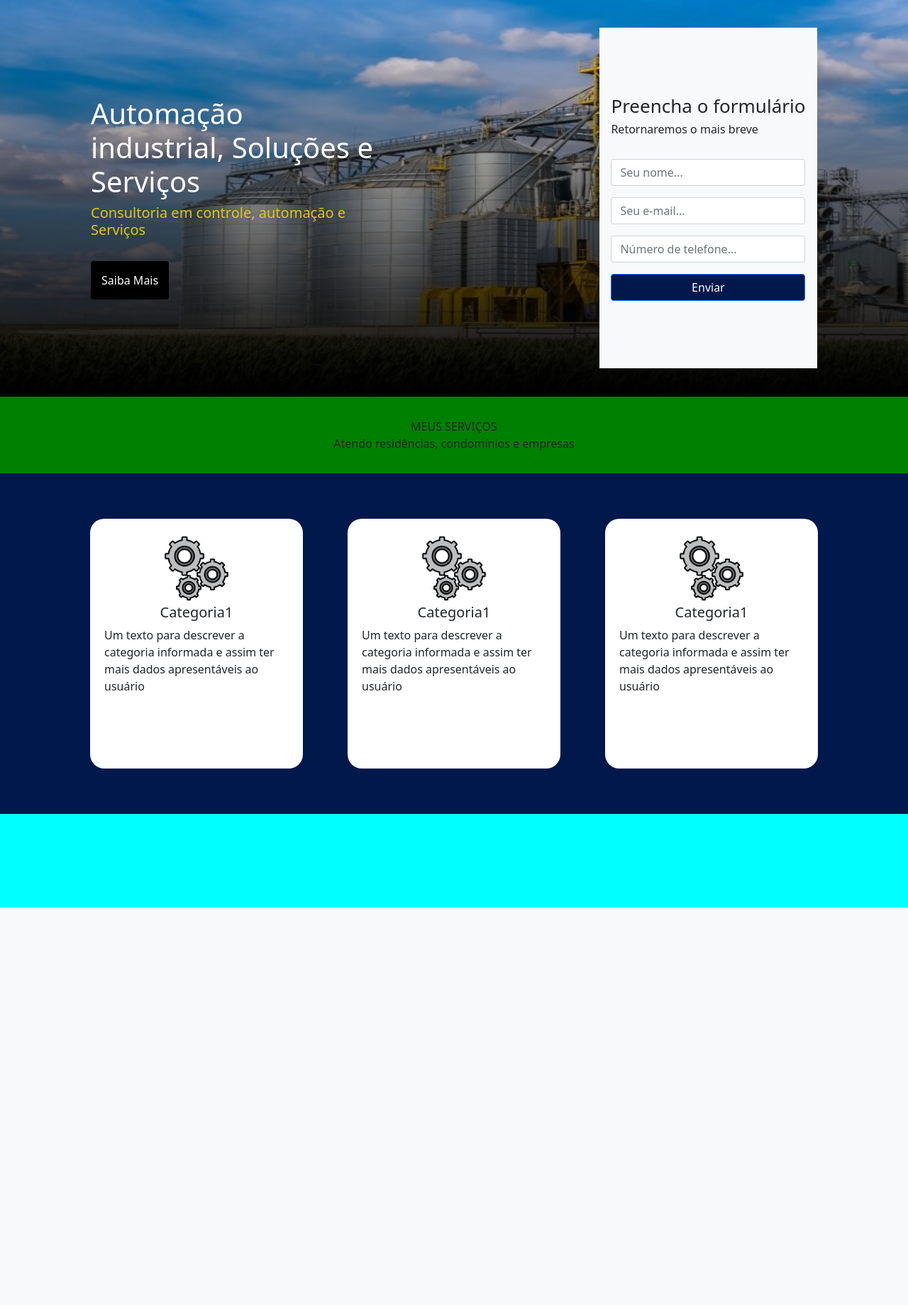
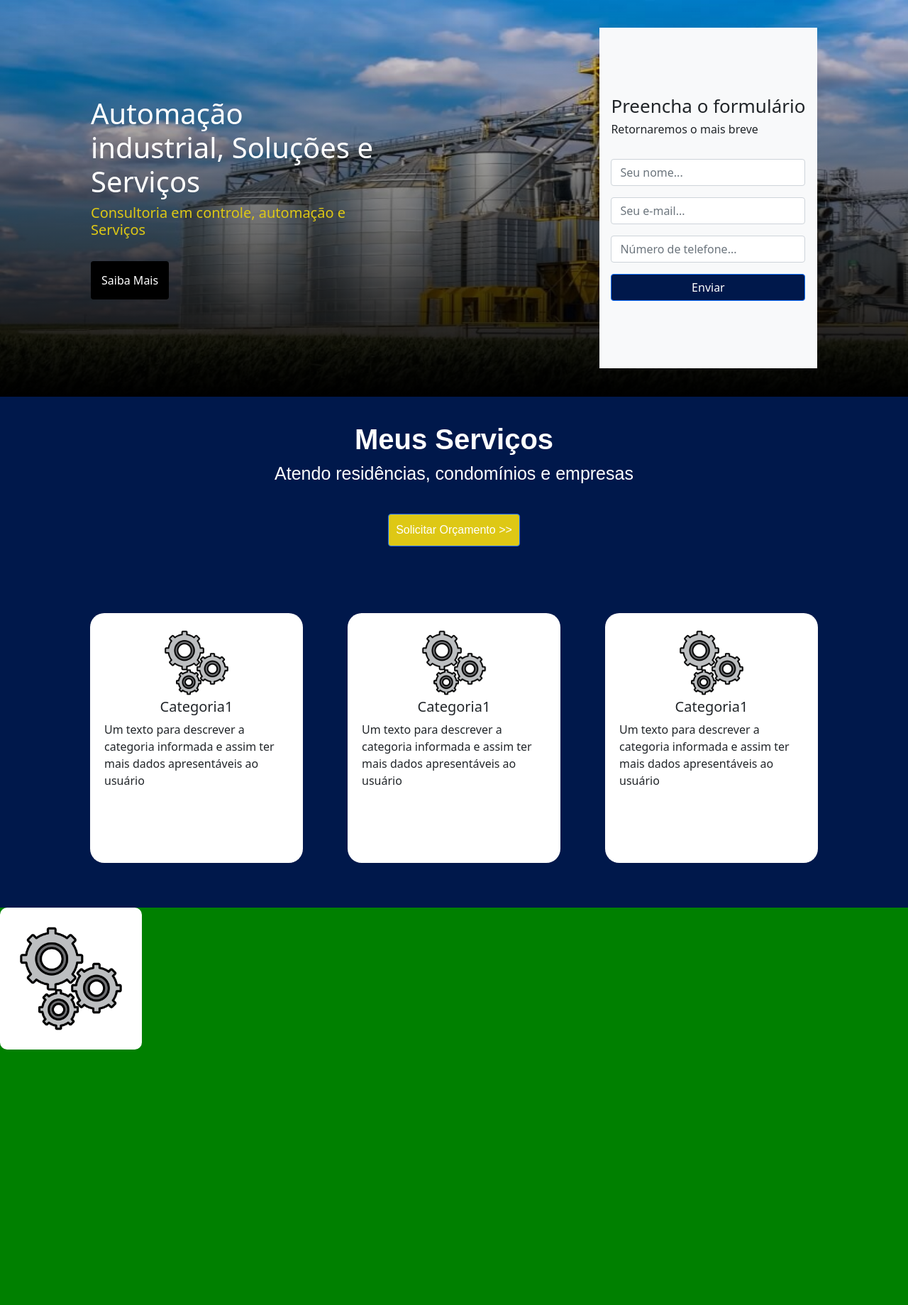
Before and after one commit to ToniRoberto/PortalJhonnTec, a PHP site: page / in a window 1280 px wide. Shown: the part 127-1966 px from the top of the page at 71% size. Before the commit the page ends 1406 px from the top, so only its background shows below. Run offline with PHP 8.4, Linux system fonts and the light colour scheme.

Commit message:
novaAtualizacao

```diff
--- a/css/style.css
+++ b/css/style.css
@@ -98,16 +98,27 @@ form h4{
 .categorias{
     width: 100%;
     height: 90vh;
-    background-color: aqua;
 }
 .categoriasCatTitulos{
     width: 100%;
     padding: 30px;
-    background-color: green;
+    background-color: #00184B;
     display: flex;
     flex-direction: column;
     align-items: center;
     justify-items: center;
+    font-family: Arial, Helvetica, sans-serif;
+    font-size: 25px;
+    color: #fff;
+}
+.catTitulo{
+    font-weight: bolder;
+    font-size: 40px;
+}
+.buttonSolOrça{
+    background-color: #DEC815;
+    padding: 0.8%;
+    transition: 0.8s;
 }
 .categoriasDivs{
     width: 100%;
@@ -139,3 +150,16 @@ form h4{
     width: 100px;
     height: 100px;
 }
+.cliente{
+    width: 100%;
+    height: 70vh;
+    background-color: green;
+}
+.imgClient img{
+    width: 200px;
+    height: 200px;
+    background-color: #fff;
+    padding: 20px;
+    border-radius: 10px;
+    box-shadow: 10px #cecece;
+}
--- a/index.html
+++ b/index.html
@@ -75,8 +75,9 @@
 </section>
 <article class="categorias">
     <div class="categoriasCatTitulos">
-        <span>MEUS SERVIÇOS</span>
-        <Span>Atendo residências, condomínios e empresas</Span>
+        <span class="catTitulo">Meus Serviços</span>
+        <Span>Atendo residências, condomínios e empresas</Span></br>
+        <button class="btn btn-primary buttonSolOrça">Solicitar Orçamento >></button>
     </div>
         <div class="categoriasDivs">
             <div class="catServicoOne">
@@ -96,5 +97,13 @@
             </div>
         </div>
 </article>
+<section class="cliente">
+    <div class="imgClient">
+        <img src="./img/services.png">
+    </div>
+</section>
+<div class="newLatter">
+
+</div>
 </body>
 </html>
```
